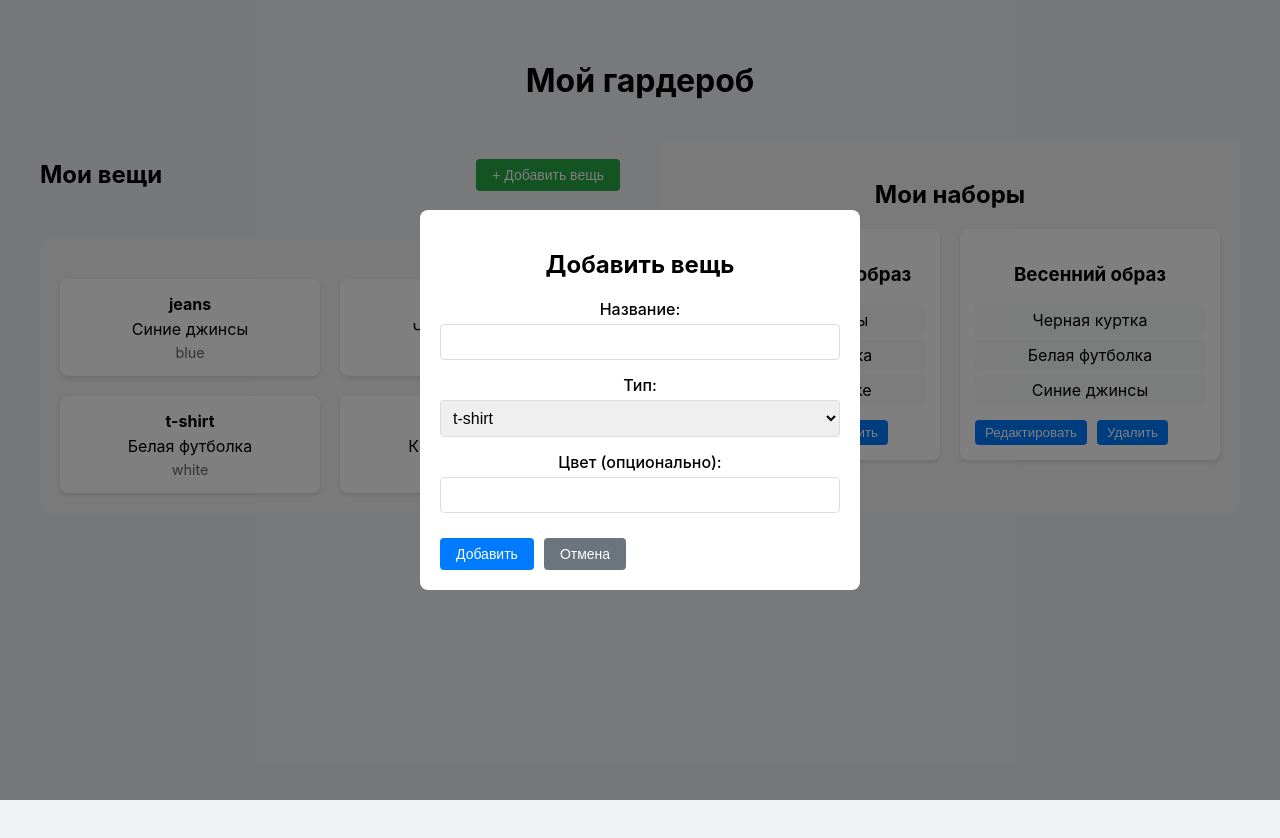
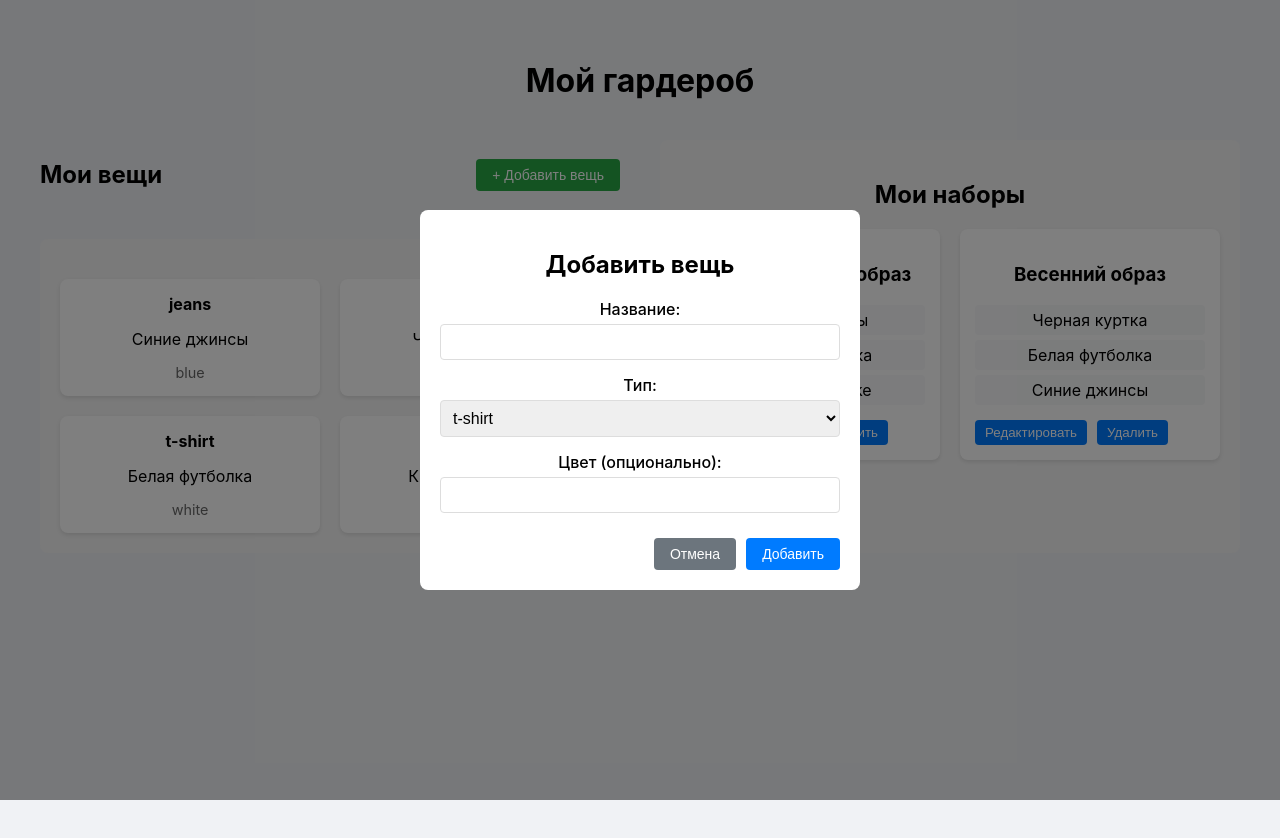
Before and after one commit to lighterboiii/chozabretto, a React (Create React App) app: page / in a window 1280 px wide. Both pictures are taken after a click on the button "+ Добавить вещь". Built offline with nearby package versions, Linux system fonts and the light colour scheme.

Commit message:
refactor: reorder form buttons

```diff
--- a/src/components/AddClothingForm/AddClothingForm.module.css
+++ b/src/components/AddClothingForm/AddClothingForm.module.css
@@ -47,6 +47,7 @@
   display: flex;
   gap: 10px;
   margin-top: 10px;
+  justify-content: flex-end;
 }
 
 .formActions button {
@@ -67,6 +68,10 @@
   color: white;
 }
 
+.deleteButton {
+  background: #dc3545 !important;
+}
+
 .formActions button:hover {
   opacity: 0.9;
 }
--- a/src/components/AddClothingForm/index.tsx
+++ b/src/components/AddClothingForm/index.tsx
@@ -5,6 +5,7 @@ import styles from './AddClothingForm.module.css';
 interface AddClothingFormProps {
   onSubmit: (item: Omit<ClothingItem, 'id'>) => void;
   onClose: () => void;
+  onDelete?: () => void;
   initialData?: ClothingItem;
 }
 
@@ -25,6 +26,7 @@ const clothingTypes: ClothingType[] = [
 export const AddClothingForm: React.FC<AddClothingFormProps> = ({
   onSubmit,
   onClose,
+  onDelete,
   initialData
 }) => {
   const [name, setName] = useState('');
@@ -92,8 +94,17 @@ export const AddClothingForm: React.FC<AddClothingFormProps> = ({
           </div>
 
           <div className={styles.formActions}>
+            <button type="button" onClick={onClose}>Отмена</button>
+            {initialData && onDelete && (
+              <button
+                type="button"
+                className={styles.deleteButton}
+                onClick={onDelete}
+              >
+                Удалить
+              </button>
+            )}
             <button type="submit">{initialData ? 'Сохранить' : 'Добавить'}</button>
-            <button type="button" onClick={onClose}>Отмена</button>
           </div>
         </form>
       </div>
--- a/src/components/ClothingList/ClothingList.module.css
+++ b/src/components/ClothingList/ClothingList.module.css
@@ -24,6 +24,12 @@
   transform: translateY(-2px);
 }
 
+.itemContent {
+  display: flex;
+  flex-direction: column;
+  gap: 10px;
+}
+
 .itemType {
   font-weight: bold;
   margin-bottom: 5px;
@@ -37,3 +43,19 @@
   color: #666;
   font-size: 0.9em;
 }
+
+.deleteButton {
+  padding: 5px 10px;
+  background: #dc3545;
+  color: white;
+  border: none;
+  border-radius: 4px;
+  cursor: pointer;
+  font-size: 14px;
+  align-self: flex-end;
+  margin-top: 10px;
+}
+
+.deleteButton:hover {
+  background: #c82333;
+}
--- a/src/components/ClothingList/index.tsx
+++ b/src/components/ClothingList/index.tsx
@@ -7,7 +7,10 @@ interface ClothingListProps {
   onSelectItem: (item: ClothingItem) => void;
 }
 
-export const ClothingList: React.FC<ClothingListProps> = ({ items, onSelectItem }) => {
+export const ClothingList: React.FC<ClothingListProps> = ({
+  items,
+  onSelectItem
+}) => {
   return (
     <div className={styles.clothingList}>
       <div className={styles.itemsGrid}>
@@ -17,9 +20,11 @@ export const ClothingList: React.FC<ClothingListProps> = ({ items, onSelectItem
             className={styles.clothingItem}
             onClick={() => onSelectItem(item)}
           >
-            <div className={styles.itemType}>{item.type}</div>
-            <div className={styles.itemName}>{item.name}</div>
-            {item.color && <div className={styles.itemColor}>{item.color}</div>}
+            <div className={styles.itemContent}>
+              <div className={styles.itemType}>{item.type}</div>
+              <div className={styles.itemName}>{item.name}</div>
+              {item.color && <div className={styles.itemColor}>{item.color}</div>}
+            </div>
           </div>
         ))}
       </div>
--- a/src/pages/Home/index.tsx
+++ b/src/pages/Home/index.tsx
@@ -45,6 +45,14 @@ export const Home: React.FC = () => {
     setIsAddFormVisible(true);
   };
 
+  const handleDeleteClothingItem = () => {
+    if (editingItem) {
+      setClothingItems(clothingItems.filter(item => item.id !== editingItem.id));
+      setEditingItem(null);
+      setIsAddFormVisible(false);
+    }
+  };
+
   const handleCloseForm = () => {
     setIsAddFormVisible(false);
     setEditingItem(null);
@@ -84,6 +92,7 @@ export const Home: React.FC = () => {
         <AddClothingForm
           onSubmit={handleAddClothing}
           onClose={handleCloseForm}
+          onDelete={editingItem ? handleDeleteClothingItem : undefined}
           initialData={editingItem || undefined}
         />
       )}
```
